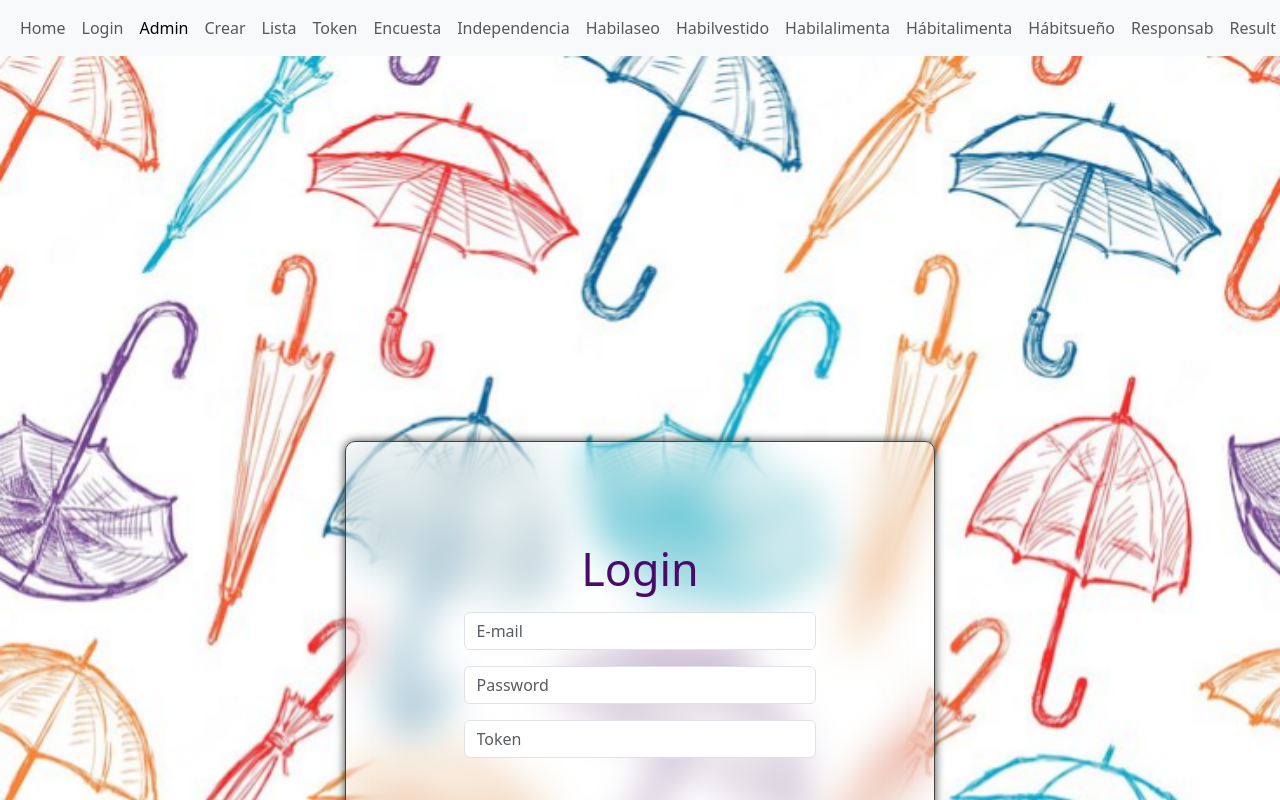
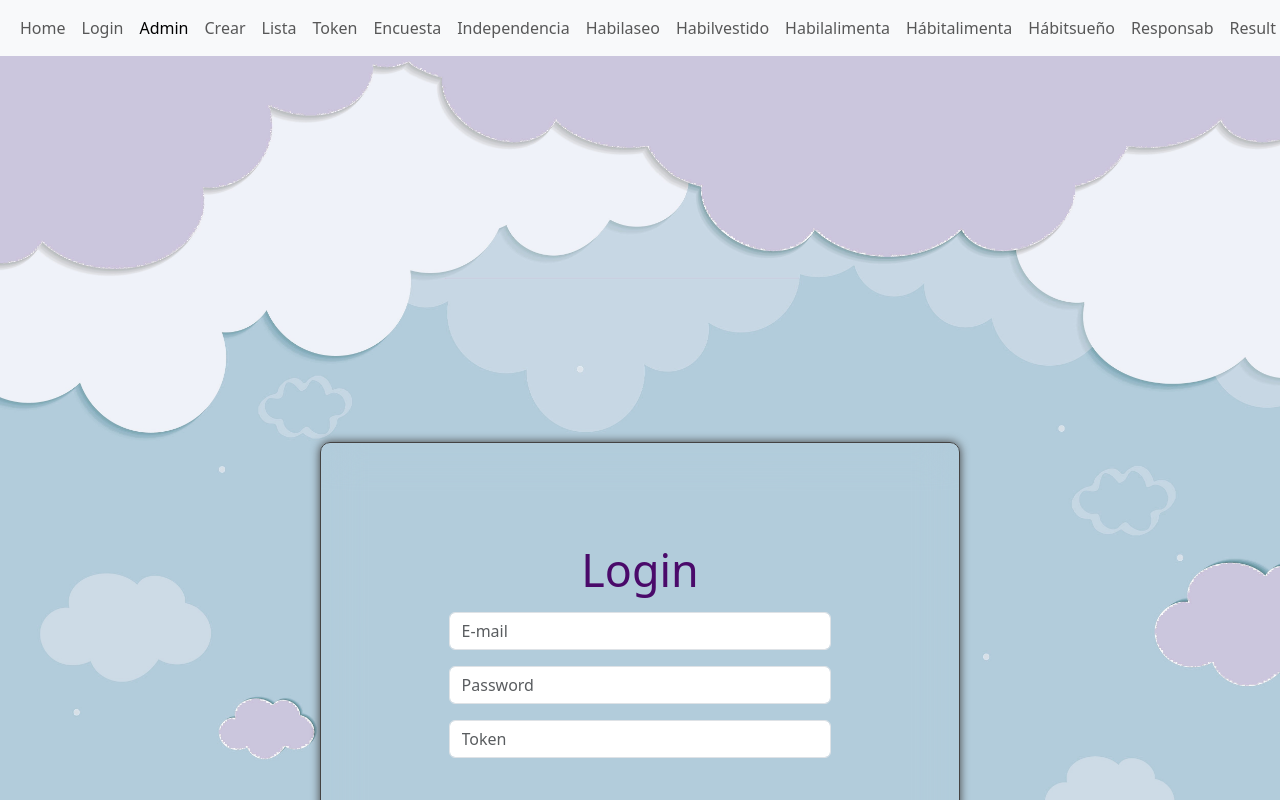
Before and after one commit to poppinsweb/frontendpoppinsapp, a React (Vite) app: page /admin in a window 1280 px wide. Shown: the top 800 px of the page. Built offline with nearby package versions, Linux system fonts and the light colour scheme.

Commit message:
se ajustan formularios again

```diff
--- a/src/pages/admin/CreateUser.jsx
+++ b/src/pages/admin/CreateUser.jsx
@@ -3,7 +3,7 @@
 export const CreateUser = () => {
   return (
     <>
-      <div className="page-container">
+      <div className="page-register-container">
         <div className="login-card">
           <AdminCreateUser />
         </div>
--- a/src/services/authAxiosService.js
+++ b/src/services/authAxiosService.js
@@ -33,17 +33,17 @@
   }
 };
 
-// // TRAE LOS USUARIOS REGISTRADOS
-// export const getAll = async () => {
-//   try {
-//     const response = await axios.get(`${API}/usuarios`);
-//     console.log(response);
-//     return response;
-//   } catch (error) {
-//     console.error(error);
-//     throw error;
-//   }
-// };
+// TRAE LOS USUARIOS REGISTRADOS
+export const getAll = async () => {
+  try {
+    const response = await axios.get(`${API}/usuarios`);
+    console.log(response);
+    return response;
+  } catch (error) {
+    console.error(error);
+    throw error;
+  }
+};
 
 // // Elimina un usuario
 // export const remove = async (id) => {
--- a/src/styles/admin/admin.css
+++ b/src/styles/admin/admin.css
@@ -32,7 +32,7 @@
 /* MEDIUM SCREEN */
 @media (min-width: 800px) {
 .main-container {
-  /* flex-direction: row; */
+  flex-direction: row;
 }
 }
 
--- a/src/styles/admin/create-user.css
+++ b/src/styles/admin/create-user.css
@@ -1,7 +1,13 @@
 /* MOBILE SIZE */
-.page-container {
-  background-image: none;
+.page-register-container {
+  margin: 0 auto;
+  padding: 90px 10px;
   background-image: url("../images/paraguas.png");
+  background-size: contain;
+  height: 850px;
+  display: flex;
+  align-items: center;
+  justify-content: center;
 }
 
 .register-container {
@@ -20,21 +26,15 @@
 
 /* MEDIUM SCREEN */
 @media (min-width: 800px) {
-  .page-container {
+  .page-register-container {
     padding: 50px;
     padding-top: 150px;
-    min-height: 1024px;
+    min-height: 1054px;
   }
 }
 
 /* LARGE SCREEN */
 @media (min-width: 1200px) {
-  .page-container {
-    min-height: 1250px;
-    padding-bottom: 1px;
-    padding-top: 0;
-  }
-
   .login-card {
     background: transparent;
     border: 1px solid #444343;
--- a/src/styles/home/login.css
+++ b/src/styles/home/login.css
@@ -43,7 +43,7 @@
 /* LARGE SCREEN */
 @media (min-width: 1200px) {
   .page-container {
-    /* min-height: 1250px; */
+    min-height: 1250px;
     padding: 0;
   }
 
```
